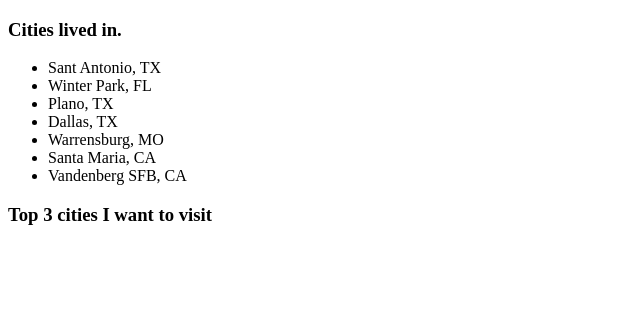
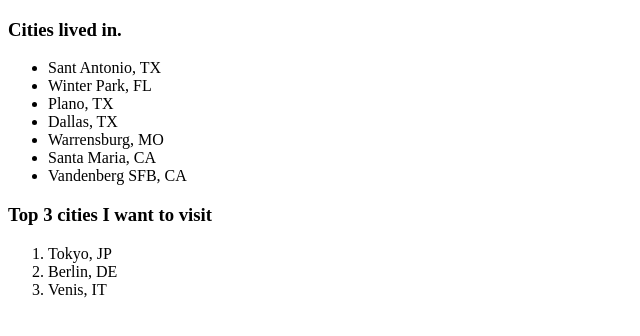
Before and after one commit to gustovshikov/htmlExercise, a plain HTML site: page index.html in a window 1280 px wide. Shown: the whole page, without its empty margins (0-640 px from the left). Drawn offline with Linux system fonts and the light colour scheme.

Commit message:
added cities I want to visit

```diff
--- a/index.html
+++ b/index.html
@@ -14,5 +14,9 @@
         <li>Vandenberg SFB, CA</li>
     </ul>
     <h3>Top 3 cities I want to visit</h3>
-
+    <ol>
+        <li>Tokyo, JP</li>
+        <li>Berlin, DE</li>
+        <li>Venis, IT</li>
+    </ol>
 </body>
```
